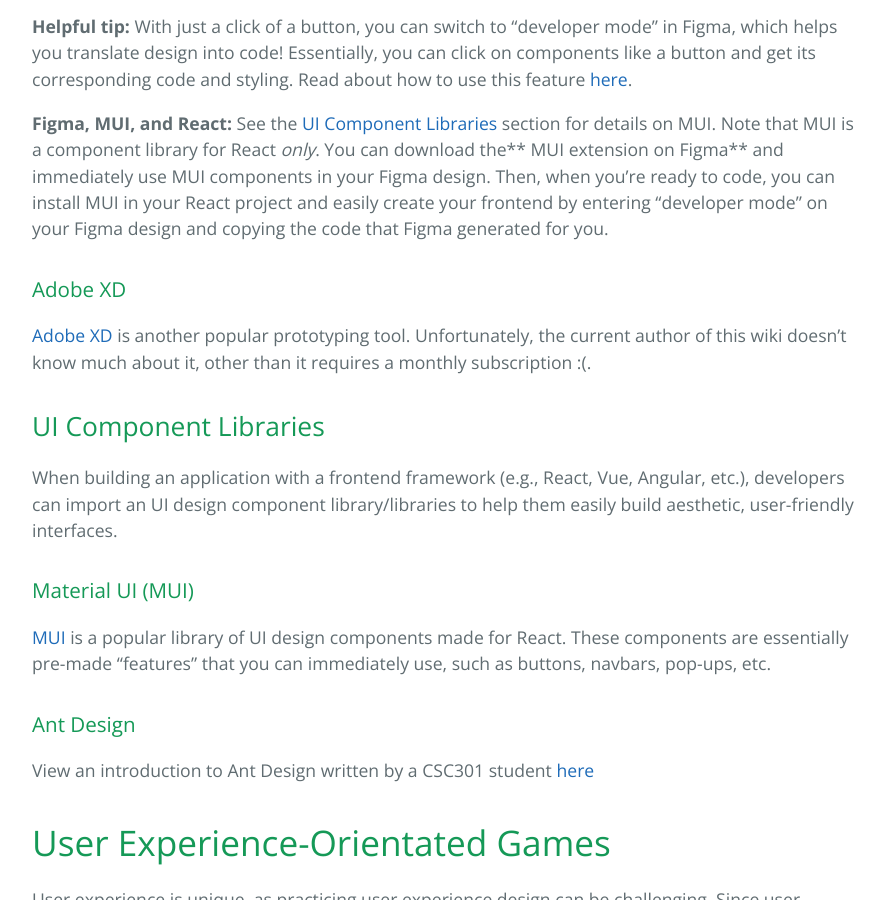
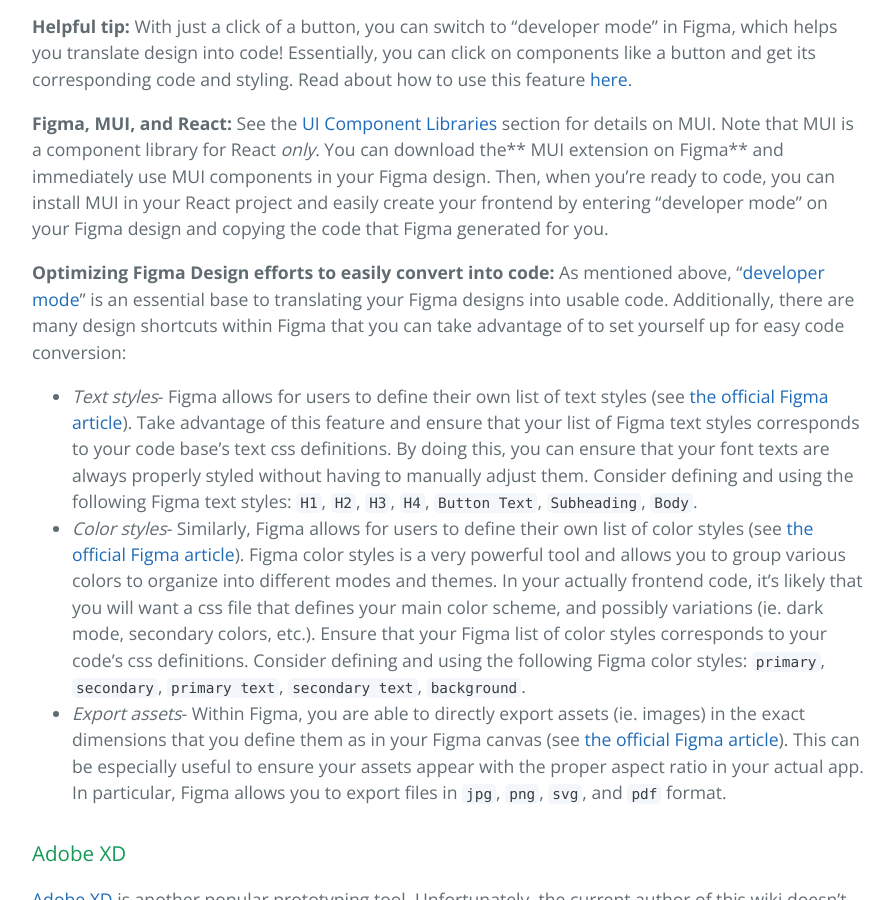
Before and after one commit to learning-software-engineering/learning-software-engineering.github.io, a Jekyll site: the page built from Topics/User_Experience.md, in a window 1280 px wide and 900 px high, scrolled down 8042 px. Shown: the whole window, without its empty margins (192-1086 px from the left). Built offline with Jekyll 4.4.1, drawn with Linux system fonts in a browser that asks for light colours; our own code applies the rules of GitHub Pages for plain Markdown files.

Commit message:
initial draft

```diff
--- a/Topics/User_Experience.md
+++ b/Topics/User_Experience.md
@@ -191,6 +191,12 @@
 
 **Figma, MUI, and React:** See the [UI Component Libraries](https://learning-software-engineering.github.io/Topics/User_Experience.html#ui-component-libraries) section for details on MUI. Note that MUI is a component library for React _only_. You can download the** MUI extension on Figma** and immediately use MUI components in your Figma design. Then, when you're ready to code, you can install MUI in your React project and easily create your frontend by entering "developer mode" on your Figma design and copying the code that Figma generated for you.
 
+**Optimizing Figma Design efforts to easily convert into code:** As mentioned above, “[developer mode](https://www.figma.com/dev-mode/)” is an essential base to translating your Figma designs into usable code. Additionally, there are many design shortcuts within Figma that you can take advantage of to set yourself up for easy code conversion:
+
+- _Text styles_- Figma allows for users to define their own list of text styles (see [the official Figma article](https://help.figma.com/hc/en-us/articles/360039957034-Create-and-apply-text-styles)). Take advantage of this feature and ensure that your list of Figma text styles corresponds to your code base’s text css definitions. By doing this, you can ensure that your font texts are always properly styled without having to manually adjust them. Consider defining and using the following Figma text styles: `H1`, `H2`, `H3`, `H4`, `Button Text`, `Subheading`, `Body`.
+- _Color styles_- Similarly, Figma allows for users to define their own list of color styles (see [the official Figma article](https://help.figma.com/hc/en-us/articles/360039820134-Manage-and-share-styles)). Figma color styles is a very powerful tool and allows you to group various colors to organize into different modes and themes. In your actually frontend code, it’s likely that you will want a css file that defines your main color scheme, and possibly variations (ie. dark mode, secondary colors, etc.). Ensure that your Figma list of color styles corresponds to your code’s css definitions. Consider defining and using the following Figma color styles: `primary`, `secondary`, `primary text`, `secondary text`, `background`.
+- _Export assets_- Within Figma, you are able to directly export assets (ie. images) in the exact dimensions that you define them as in your Figma canvas (see [the official Figma article](https://help.figma.com/hc/en-us/articles/360040028114-Export-from-Figma)). This can be especially useful to ensure your assets appear with the proper aspect ratio in your actual app. In particular, Figma allows you to export files in `jpg`, `png`, `svg`, and `pdf` format.
+
 ### Adobe XD
 
 [Adobe XD](https://www.adobe.com/products/xd/learn/get-started/what-is-adobe-xd-used-for.html) is another popular prototyping tool. Unfortunately, the current author of this wiki doesn't know much about it, other than it requires a monthly subscription :(.
```
